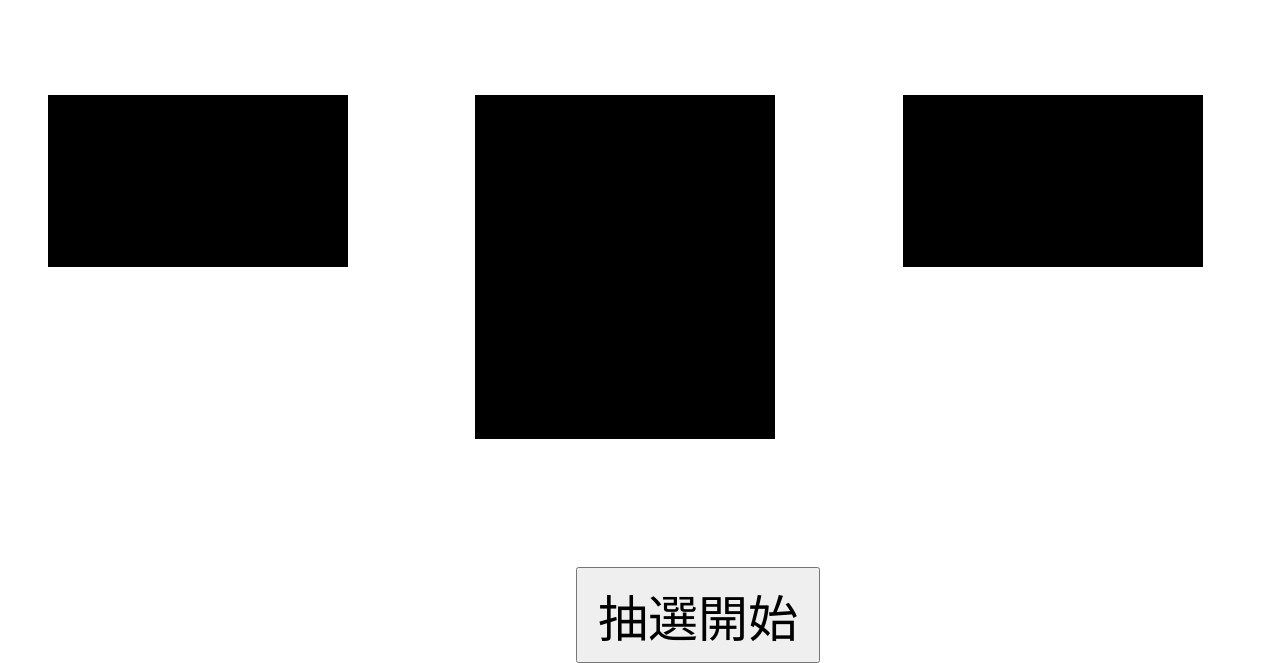
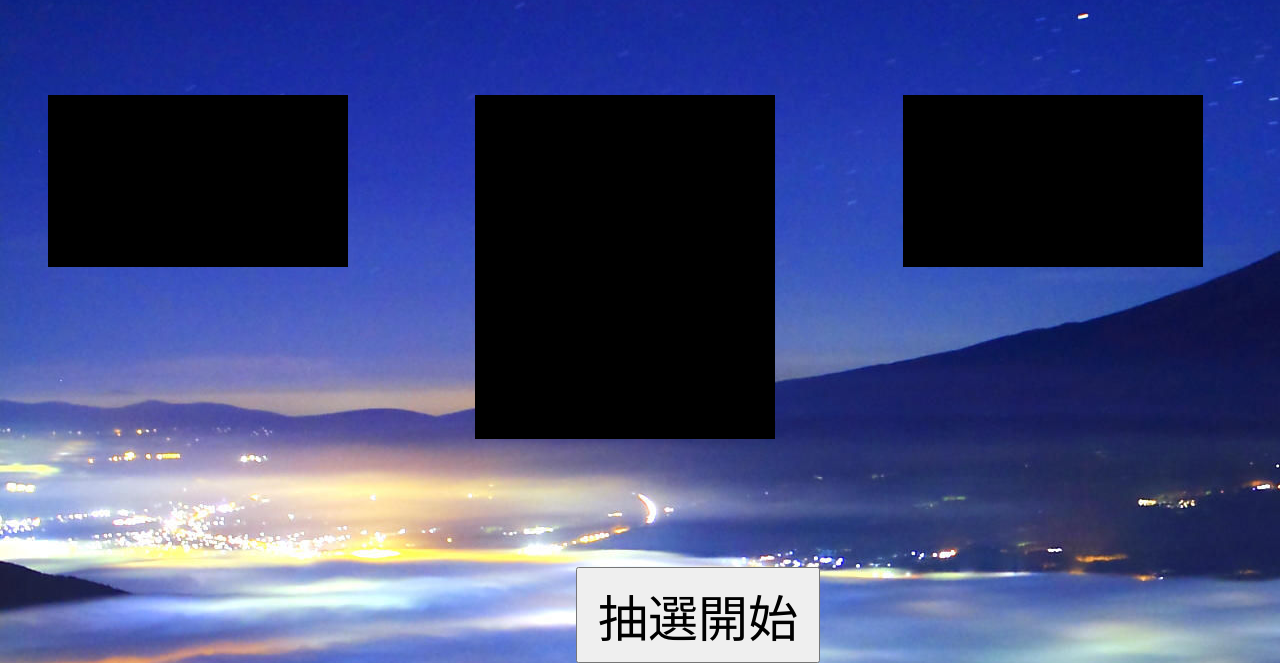
Before and after one commit to taipiwiq/dosokai, a plain HTML site: page lottery.html in a window 1280 px wide. Shown: the part 323-986 px from the top of the page. Drawn offline with Linux system fonts and the light colour scheme.

Commit message:
Update lottery.html

```diff
--- a/lottery.html
+++ b/lottery.html
@@ -6,7 +6,7 @@
     <title>宝くじの抽選</title>
     <style>
         body {
-            background-image: url(R2.jpg);
+            background-image: url(assets/R2.jpg);
         }
         #lotteryResult {
             font-size: 150px;
```
